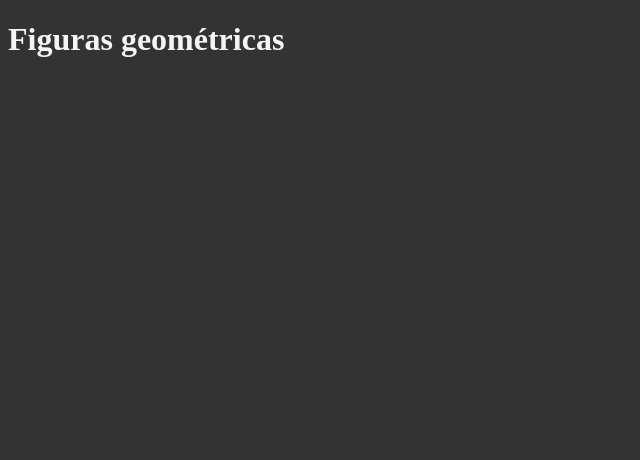
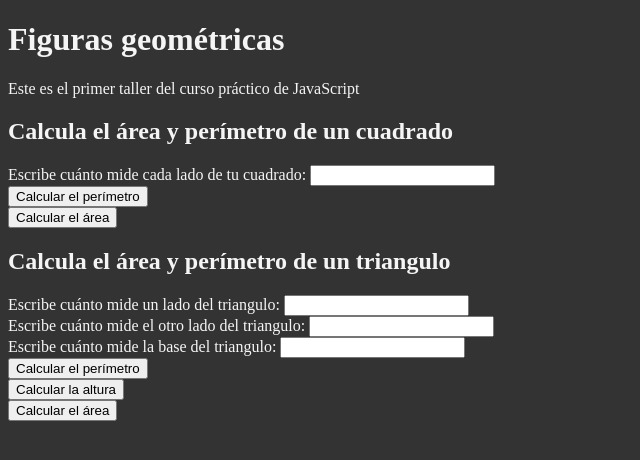
Before and after one commit to Emmanueloz/platzi-cursoPractica-javascript, a plain HTML site: page figuras.html in a window 1280 px wide. Shown: the whole page, without its empty margins (0-640 px from the left). Drawn offline with Linux system fonts and the light colour scheme.

Commit message:
Interactuando con JavaScript desde HTML

```diff
--- a/figuras.html
+++ b/figuras.html
@@ -15,9 +15,57 @@
 <body>
     <header>
         <h1>Figuras geométricas</h1>
+        <p>Este es el primer taller del curso práctico de JavaScript</p>
     </header>
     <main>
-
+      <section>
+        <h2>Calcula el área y perímetro de un cuadrado</h2>
+        <form>
+          <label for="InputCuadrado">
+            Escribe cuánto mide cada lado de tu cuadrado:
+          </label>
+          <input id="InputCuadrado" type="number" />
+          <br>
+          <button type="button" onclick="calcularPerimetryCuadrado()">
+            Calcular el perímetro
+          </button>
+          <br>
+          <button type="button" onclick="calcularAreaCuadrado()">
+            Calcular el área
+          </button>
+        </form>
+      </section>
+      <section>
+        <h2>Calcula el área y perímetro de un triangulo</h2>
+        <form>
+          <label for="InputTriangulo01">
+            Escribe cuánto mide un lado del triangulo:
+          </label>
+          <input id="InputTriangulo01" type="number" />
+          <br>
+          <label for="InputTriangulo02">
+            Escribe cuánto mide el otro lado del triangulo:
+          </label>
+          <input id="InputTriangulo02" type="number" />
+          <br>
+          <label for="InputTriangulo03">
+            Escribe cuánto mide la base del triangulo:
+          </label>
+          <input id="InputTriangulo03" type="number" />
+          <br>
+          <button type="button" onclick="calcularPerimetryTriangulo()">
+            Calcular el perímetro
+          </button>
+          <br>
+          <button type="button" onclick="calcularAlturaTriangulo()">
+            Calcular la altura
+          </button>
+          <br>
+          <button type="button" onclick="calcularAreaTriangulo()">
+            Calcular el área
+          </button>
+        </form>
+      </section>
     </main>
     <script src="figuras.js"></script>
 </body>
--- a/figuras.js
+++ b/figuras.js
@@ -32,10 +32,18 @@ function perimetryTriangulo(ladoA, ladoB, ladoC){
     return ladoA + ladoB + ladoC;
 }
 
+function alturaTriangulo(lado1, lado2, base){
+  let area = areaTriangulo(lado1, lado2, base)
+  return (2 * area) / base
+}
+
 //console.log(`El perímetro del triangulo es: ${perimetryTriangulo}cm`);
 
-function areaTriangulo(base, altura){
-    return (base + altura) / 2;
+function areaTriangulo(lado1, lado2, base){
+  let S = (lado1 + lado2 + base) / 2;
+  let multiplication = S * (S - lado1) * (S - lado2) * (S - base);
+  let areaTriangulo = Math.sqrt(multiplication);
+  return areaTriangulo;
 }
 // console.log(`El area del triangulo es: ${areaTriangulo}cm²`);
 console.groupEnd()
@@ -62,3 +70,67 @@ function areaCirculo(radio){
 
 // console.log(`El area del circulo es: ${areaCirculo}cm²`);
 console.groupEnd()
+
+// Aquí interactuamos con el HTML
+// Cuadrado
+function calcularPerimetryCuadrado() {
+  const input = document.getElementById("InputCuadrado");
+  const value = input.value;
+
+  const perimetry = perimetryCuadrado(value);
+  alert(perimetry);
+}
+function calcularAreaCuadrado() {
+  const input = document.getElementById("InputCuadrado");
+  const value = input.value;
+
+  const area = areaCuadrado(value);
+  alert(area);
+}
+
+// Triangulo
+
+function calcularPerimetryTriangulo(){
+  const input01 = document.getElementById("InputTriangulo01");
+  const value01 = input01.value;
+  const lado1 = parseInt(value01);
+  const input02 = document.getElementById("InputTriangulo02");
+  const value02 = input02.value;
+  const lado2 = parseInt(value02)
+  const inputBase = document.getElementById("InputTriangulo03");
+  const valuebase = inputBase.value;
+  const base = parseInt(valuebase);
+
+  const perimetry = perimetryTriangulo(lado1, lado2, base);
+  alert(perimetry);
+}
+
+function calcularAlturaTriangulo(){
+  const input01 = document.getElementById("InputTriangulo01");
+  const value01 = input01.value;
+  const lado1 = parseInt(value01);
+  const input02 = document.getElementById("InputTriangulo02");
+  const value02 = input02.value;
+  const lado2 = parseInt(value02)
+  const inputBase = document.getElementById("InputTriangulo03");
+  const valuebase = inputBase.value;
+  const base = parseInt(valuebase);
+
+  const altura = alturaTriangulo(lado1, lado2, base);
+  alert(altura);
+}
+
+function calcularAreaTriangulo(){
+  const input01 = document.getElementById("InputTriangulo01");
+  const value01 = input01.value;
+  const lado1 = parseInt(value01);
+  const input02 = document.getElementById("InputTriangulo02");
+  const value02 = input02.value;
+  const lado2 = parseInt(value02)
+  const inputBase = document.getElementById("InputTriangulo03");
+  const valuebase = inputBase.value;
+  const base = parseInt(valuebase);
+
+  const area = areaTriangulo(lado1, lado2, base);
+  alert(area);
+}
```
